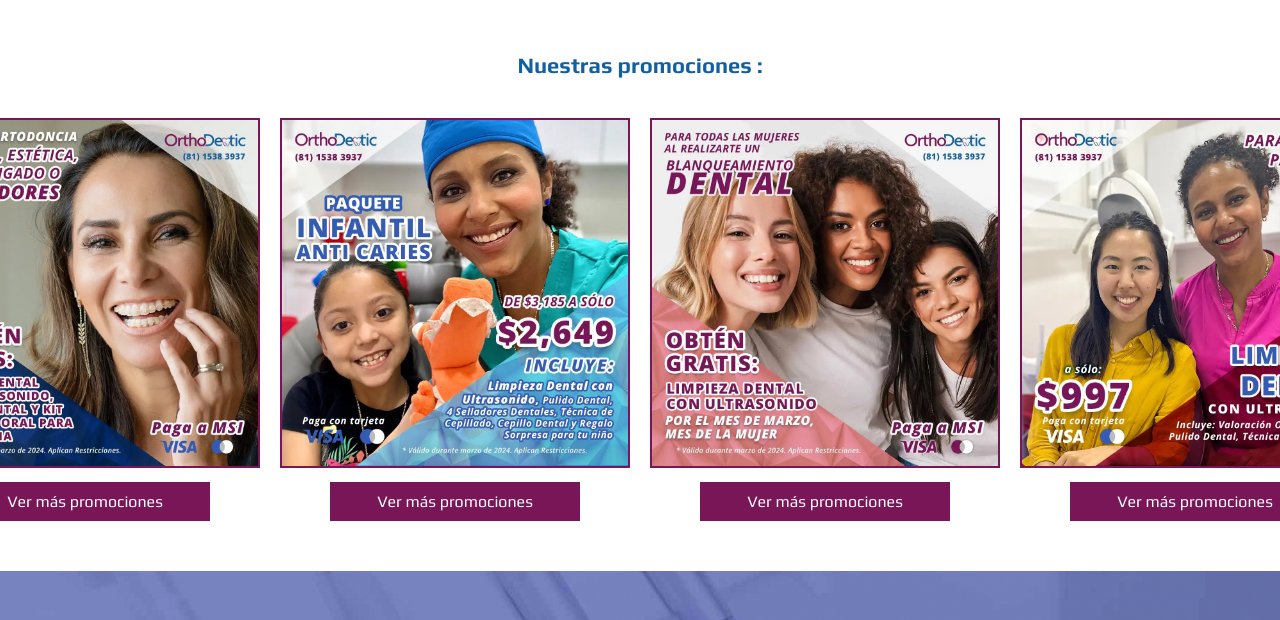
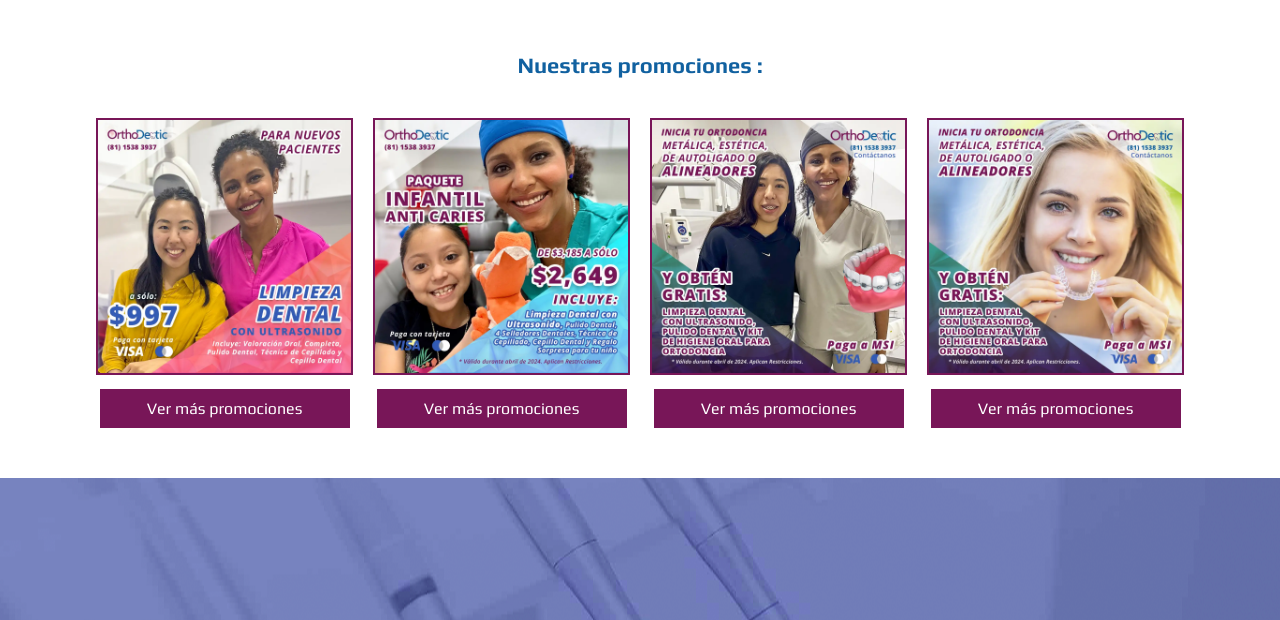
Before and after one commit to JoanKenedy/monica, a plain HTML site: page index.html in a window 1280 px wide. Shown: the part 3512-4132 px from the top of the page. Drawn offline with nearby package versions, Linux system fonts and the light colour scheme.

Commit message:
Nuevas Promos Orthodentic

```diff
--- a/css/styles.css
+++ b/css/styles.css
@@ -734,13 +734,14 @@ nav i {
 .contenedor_marcas {
   width: 85%;
   display: grid;
-  grid-template-columns: repeat(4, minmax(350px, 400px));
+  grid-template-columns: repeat(4, 1fr);
   text-align: center;
   margin: auto;
   padding-top: 20px;
   padding-bottom: 20px;
   gap: 20px;
   place-content: center;
+  max-width: 1200px;
 }
 .item_marcas img {
   max-width: 100%;
--- a/index.html
+++ b/index.html
@@ -576,7 +576,7 @@ In your html page, add the snippet and call gtag_report_conversion when someone
           data-section="home"
           data-value="img_uno"
         >
-          <img src="imagenes/promociones/marzo-1.webp" alt="Promociones" />
+          <img src="imagenes/promociones/limpieza-cuadrado-orthodentic.webp" alt="Promociones" />
           <a href="promociones.html">Ver más promociones</a>
         </div>
         <div
@@ -586,7 +586,7 @@ In your html page, add the snippet and call gtag_report_conversion when someone
           data-section="home"
           data-value="img_dos"
         >
-          <img src="imagenes/promociones/marzo-2.webp" alt="Promociones" />
+          <img src="imagenes/promociones/pqninos-cuadrado-orthodentic.webp" alt="Promociones" />
           <a href="promociones.html">Ver más promociones</a>
         </div>
         <div
@@ -596,7 +596,7 @@ In your html page, add the snippet and call gtag_report_conversion when someone
           data-section="home"
           data-value="img_dos"
         >
-          <img src="imagenes/promociones/marzo-3.webp" alt="Promociones" />
+          <img src="imagenes/promociones/ortodoncia-cuadrado-orthodentic.webp" alt="Promociones" />
           <a href="promociones.html">Ver más promociones</a>
         </div>
         <div
@@ -606,7 +606,7 @@ In your html page, add the snippet and call gtag_report_conversion when someone
           data-section="home"
           data-value="img_dos"
         >
-          <img src="imagenes/promociones/marzo-4.webp" alt="Promociones" />
+          <img src="imagenes/promociones/ortodoncia2-cuadrado-orthodentic.webp" alt="Promociones" />
           <a href="promociones.html">Ver más promociones</a>
         </div>
       </div>
```
Also changed, not shown: promociones.html (+4 -4 lines), imagenes/promociones/limpieza-cuadrado-orthodentic.webp (added), imagenes/promociones/ortodoncia-cuadrado-orthodentic.webp (added), imagenes/promociones/ortodoncia2-cuadrado-orthodentic.webp (added), imagenes/promociones/pqninos-cuadrado-orthodentic.webp (added).
